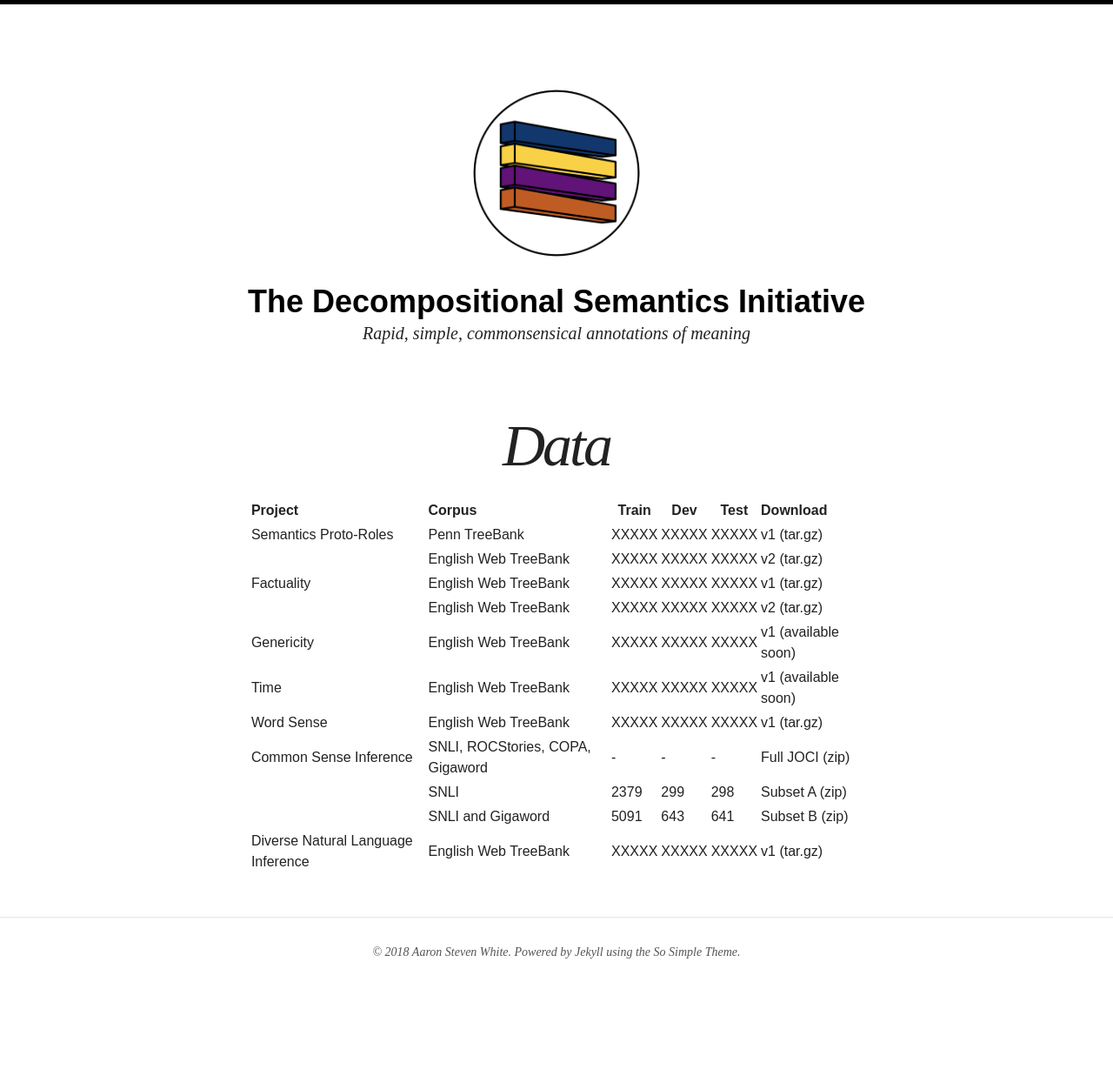
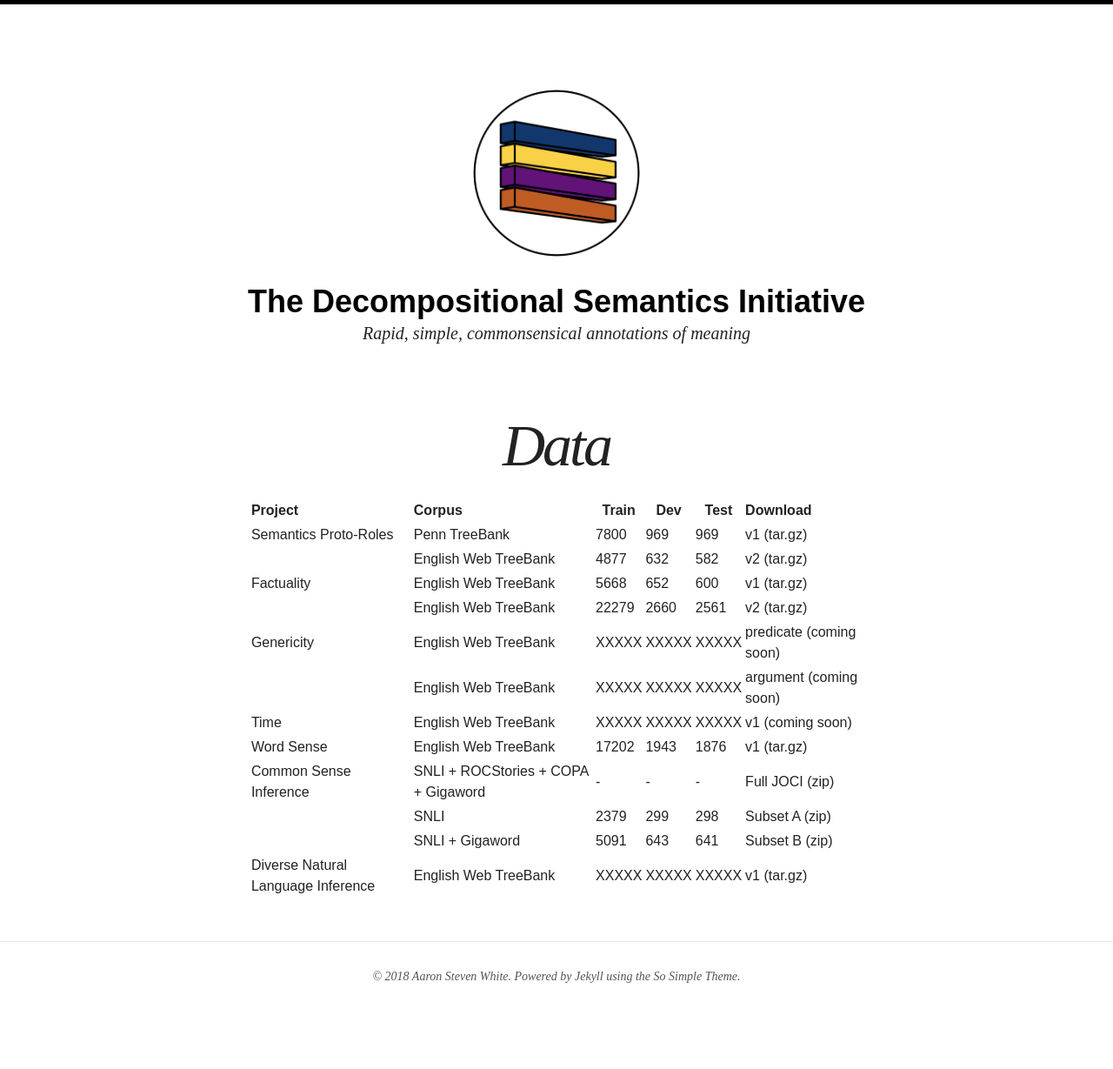
Before and after one commit to decompositional-semantics-initiative/decompositional-semantics-initiative.github.io, a Jekyll site: the page built from data/index.md, in a window 1280 px wide. Shown: the whole page at 87% size. Built offline with Jekyll 4.4.1, drawn with Linux system fonts in a browser that asks for light colours; nearby versions of some CDN libraries; before the commit the page ends 1201 px from its top, so only the background shows below that.

Commit message:
added metadata for spr, factuality, and wsd

```diff
--- a/_data/projects.yml
+++ b/_data/projects.yml
@@ -14,16 +14,16 @@ spr:
       filetype: tar.gz
       corpus: Penn TreeBank
       url: protoroles_eng_pb.tar.gz
-      trainsize: XXXXX
-      devsize: XXXXX
-      testsize: XXXXX
+      trainsize: 7800
+      devsize: 969
+      testsize: 969
     - name: v2
       filetype: tar.gz
       corpus: English Web TreeBank
       url: protoroles_eng_udewt.tar.gz
-      trainsize: XXXXX
-      devsize: XXXXX
-      testsize: XXXXX
+      trainsize: 4877
+      devsize: 632
+      testsize: 582
 
 factuality:
   title: Factuality
@@ -33,23 +33,30 @@ factuality:
       filetype: tar.gz
       corpus: English Web TreeBank
       url: factuality_eng_udewt.tar.gz
-      trainsize: XXXXX
-      devsize: XXXXX
-      testsize: XXXXX
+      trainsize: 5668
+      devsize: 652
+      testsize: 600
     - name: v2
       filetype: tar.gz
       corpus: English Web TreeBank
       url: factuality_eng_udewt.tar.gz
-      trainsize: XXXXX
-      devsize: XXXXX
-      testsize: XXXXX
+      trainsize: 22279
+      devsize: 2660
+      testsize: 2561
 
 genericity:
   title: Genericity
   url: genericity/
   datasets:
-    - name: v1
-      filetype: available soon #tar.gz
+    - name: predicate
+      filetype: coming soon #tar.gz
+      corpus: English Web TreeBank
+      url: "" #genericity_eng_udewt_v1.tar.gz
+      trainsize: XXXXX
+      devsize: XXXXX
+      testsize: XXXXX
+    - name: argument
+      filetype: coming soon #tar.gz
       corpus: English Web TreeBank
       url: "" #genericity_eng_udewt_v1.tar.gz
       trainsize: XXXXX
@@ -61,7 +68,7 @@ time:
   url: time/
   datasets:
     - name: v1
-      filetype: available soon #tar.gz
+      filetype: coming soon #tar.gz
       corpus: English Web TreeBank
       url: "" #time_eng_udewt_v1.tar.gz
       trainsize: XXXXX
@@ -76,9 +83,9 @@ wsd:
       filetype: tar.gz
       corpus: English Web TreeBank
       url: wordsense_eng_udewt.tar.gz
-      trainsize: XXXXX
-      devsize: XXXXX
-      testsize: XXXXX
+      trainsize: 17202
+      devsize: 1943
+      testsize: 1876
 
 commonsense:
   title: Common Sense Inference
@@ -86,7 +93,7 @@ commonsense:
   datasets:
     - name: Full JOCI
       filetype: zip
-      corpus: SNLI, ROCStories, COPA, Gigaword
+      corpus: SNLI + ROCStories + COPA + Gigaword
       url: "-"
       trainsize: "-"
       devsize: "-"
@@ -100,7 +107,7 @@ commonsense:
       testsize: 298
     - name: Subset B
       filetype: zip
-      corpus: SNLI and Gigaword
+      corpus: SNLI + Gigaword
       url: joci-B.zip
       trainsize: 5091
       devsize: 643
```
